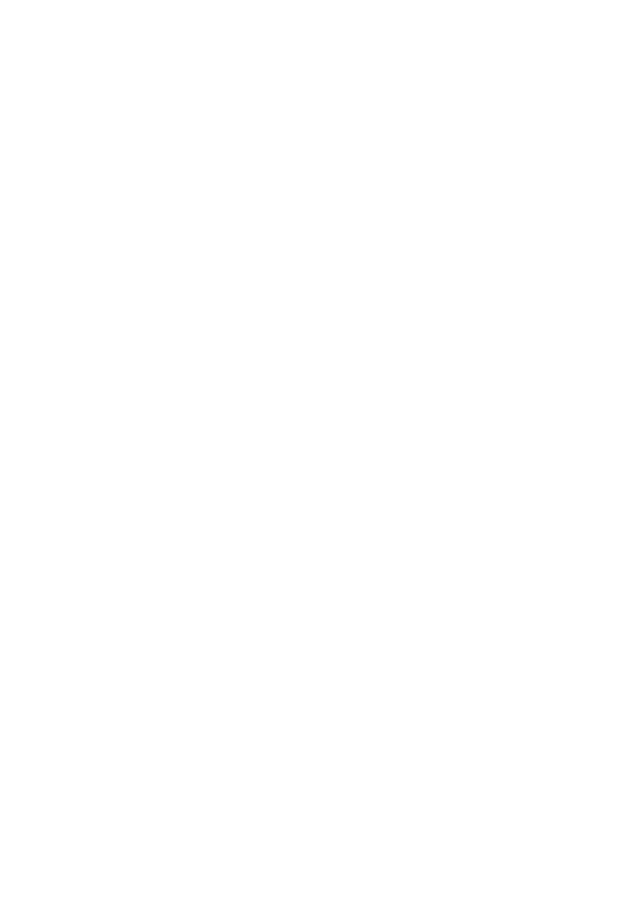
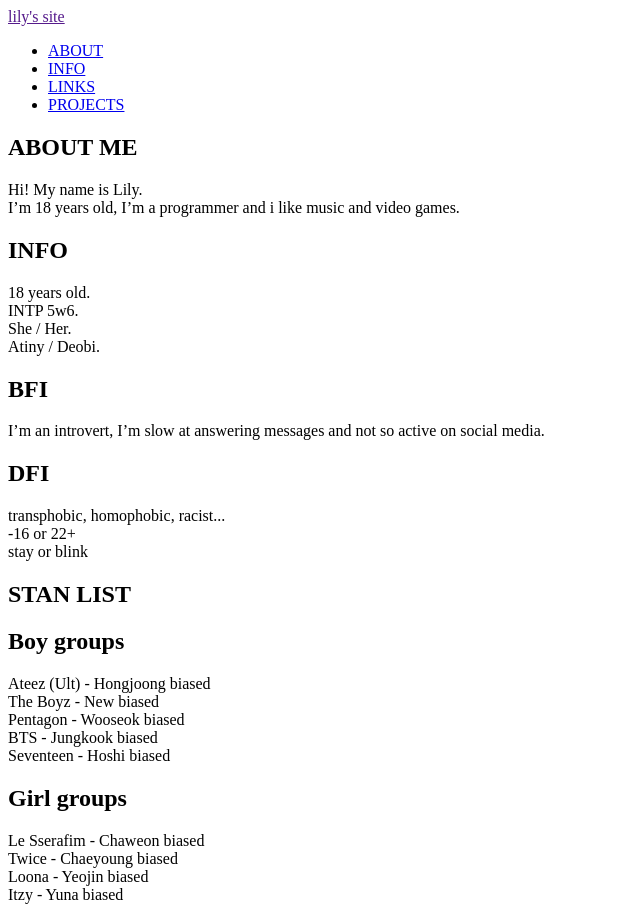
Before and after one commit to lily17bl/lily-site-v2, a plain HTML site: page index.html in a window 1280 px wide. Shown: the top 914 px of the page, without its empty margins (0-640 px from the left). Before the commit the page ends 800 px from the top, so only its background shows below. Drawn offline with Linux system fonts and the light colour scheme.

Commit message:
HTML Structure

```diff
--- a/index.html
+++ b/index.html
@@ -5,8 +5,138 @@
     <meta http-equiv="X-UA-Compatible" content="IE=edge">
     <meta name="viewport" content="width=device-width, initial-scale=1.0">
     <title>Lily's Site</title>
+
+    <script src="https://kit.fontawesome.com/43f1b479f0.js" crossorigin="anonymous"></script>
 </head>
 <body>
+    <section id="navbar">
+        <div>
+            <nav>
+                <a href="">lily's site</a>
+                <div>
+                    <ul>
+                        <li>
+                            <a href="#about">ABOUT</a>
+                        </li>
+                        <li>
+                            <a href="#info">INFO</a>
+                        </li>
+                        <li>
+                            <a href="#links">LINKS</a>
+                        </li>
+                        <li>
+                           <a href="#projects">PROJECTS</a>
+                        </li>
+                    </ul>
+                </div>
+            </nav>
+        </div>
+    </section>
 
+    <section id="about">
+        <div>
+            <h1>ABOUT ME</h1>
+            <p>
+                Hi! My name is Lily.
+                <br>
+                I’m 18 years old, I’m a programmer and i like music and video games.
+            </p>
+        </div>
+    </section>
+
+    <section id="info">
+        <div>
+            <div>
+                <h1>INFO</h1>
+                <p>
+                    18 years old.
+                    <br>
+                    INTP 5w6.
+                    <br>
+                    She / Her.
+                    <br>
+                    Atiny / Deobi.
+                </p>
+            </div>
+            <div>
+                <h1>BFI</h1>
+                <p>
+                    I’m an introvert, I’m slow at answering messages and not so active on social media.
+                </p>
+            </div>
+            <div>
+                <h1>DFI</h1>
+                <p>
+                    transphobic, homophobic, racist...
+                    <br>
+                    -16 or 22+
+                    <br>
+                    stay or blink
+                </p>
+            </div>
+            <div>
+                <h1>STAN LIST</h1>
+            </div>
+            <div>
+                <h1>Boy groups</h1>
+                <p>
+                    Ateez (Ult) - Hongjoong biased
+                    <br>
+                    The Boyz - New biased
+                    <br>
+                    Pentagon - Wooseok biased
+                    <br>
+                    BTS - Jungkook biased
+                    <br>
+                    Seventeen - Hoshi biased
+                </p>
+            </div>
+            <div>
+                <h1>Girl groups</h1>
+                <p>
+                    Le Sserafim - Chaweon biased
+                    <br>
+                    Twice - Chaeyoung biased
+                    <br>
+                    Loona - Yeojin biased
+                    <br>
+                    Itzy - Yuna biased
+                </p>
+            </div>
+        </div>
+    </section>
+
+    <section id="links">
+        <div>
+            <div>
+                <i class="fa-brands fa-twitter"></i>
+            </div>
+            <div>
+                <i class="fa-brands fa-discord"></i>
+            </div>
+            <div>
+                <i class="fa-brands fa-spotify"></i>
+            </div>
+            <div>
+                <i class="fa-brands fa-github"></i>
+            </div>
+            <div>
+                <i class="fa-brands fa-tiktok"></i>
+            </div>
+        </div>
+    </section>
+
+    <section id="projects">
+        <div>
+            <h1>PROJECTS</h1>
+            <p>Do you like this website? Contact me and get yours.</p>
+        </div>
+    </section>
 </body>
+
+<footer>
+    <div>
+        <p>© 2023 @lily17bl</p>
+    </div>
+</footer>
 </html>
```
